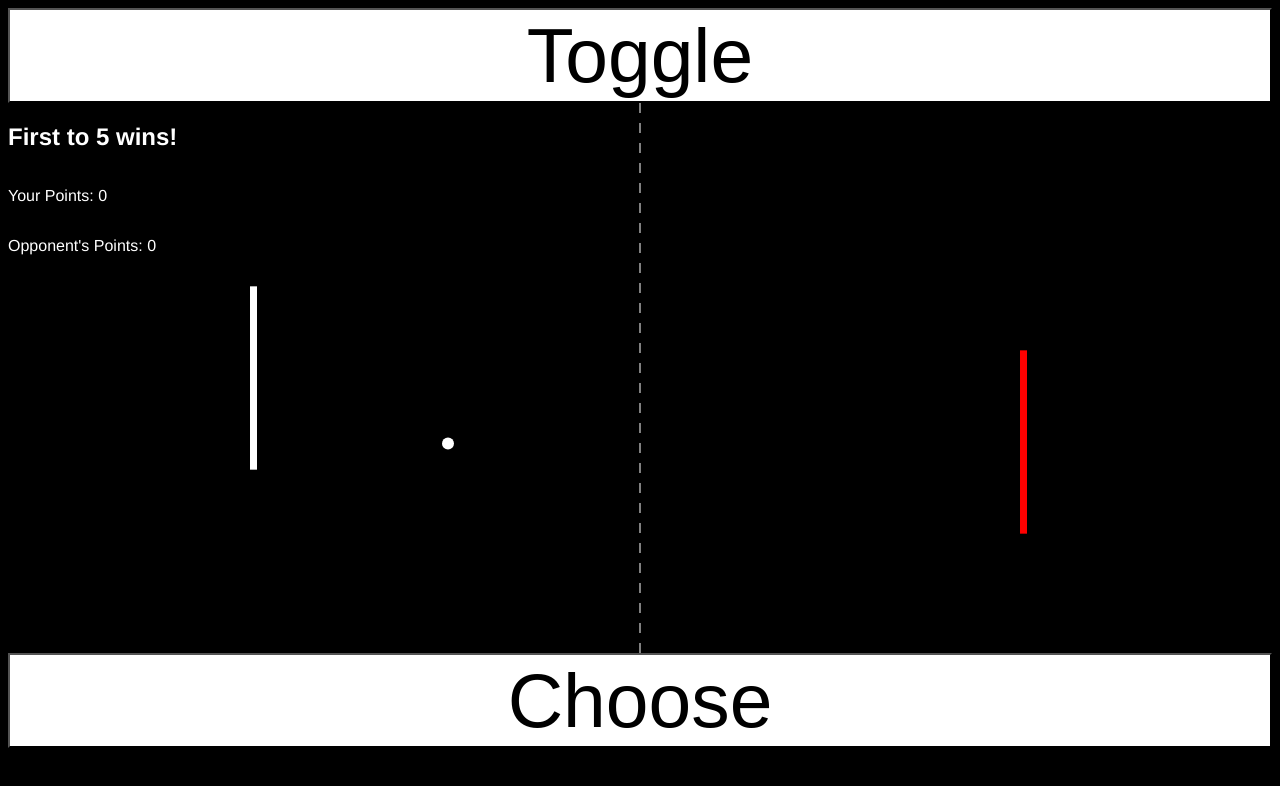
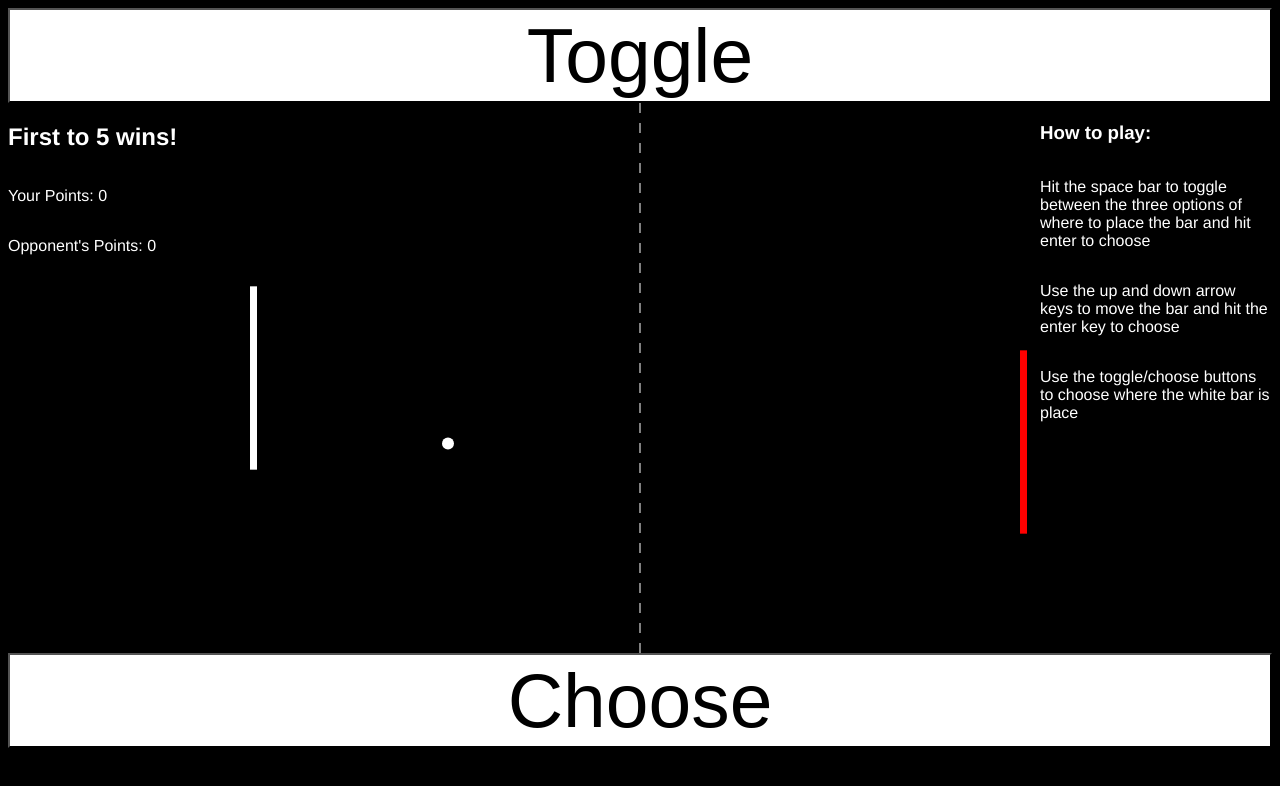
Before and after one commit to haliechm/accessiblePong, a plain HTML site: page index.html in a window 1280 px wide. Drawn offline with Linux system fonts and the light colour scheme.

Commit message:
Update index.html

```diff
--- a/index.html
+++ b/index.html
@@ -24,7 +24,13 @@
 <!--          Your Points: <span id="playerScore"></span> <br /> Opponent's Points: <span id="computerScore"></span>-->
           </div>
            <div class = "col" id="gameCanvas"></div>
-           <div class="col"></div>
+           <div class="col">
+               <h3>How to play:</h3>
+               <p>Hit the space bar to toggle between the three options of where to place the bar and hit enter to choose</p>
+               <p>Use the up and down arrow keys to move the bar and hit the enter key to choose</p>
+               <p>Use the toggle/choose buttons to choose where the white bar is place</p>
+           </div>
+          </div>
       </div>
 
 
```
